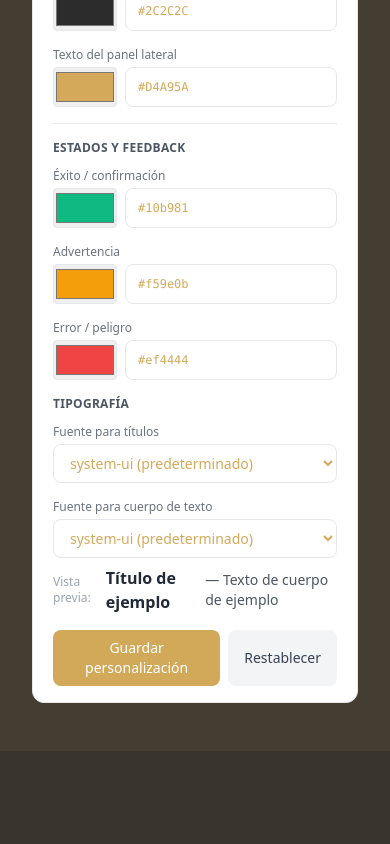
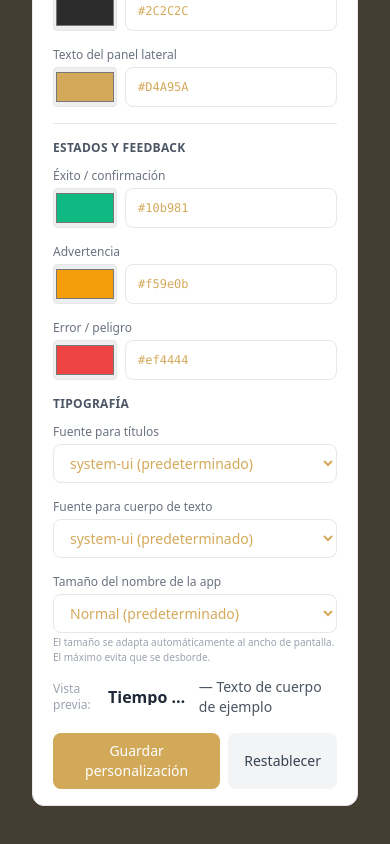
Before and after one commit to DesarrolloWeb-PDL/tiempo-bakery, a Next.js app: page /admin/configuracion in a window 390 px wide. Shown: the part 4324-5168 px from the top of the page. Before the commit the page ends 5075 px from the top, so only its background shows below. Built offline with nearby package versions, Linux system fonts and the light colour scheme; no server answers; the database is empty.

Commit message:
feat: add font-size customization for app title with responsive clamp and overflow protection

```diff
--- a/src/app/admin/configuracion/page.tsx
+++ b/src/app/admin/configuracion/page.tsx
@@ -799,6 +799,7 @@ export default function AdminConfigPage() {
     textMuted: '#9D804B',
     fontHeading: 'system-ui',
     fontBody: 'system-ui',
+    fontSizeTitle: 'clamp(1rem, 2.5vw, 1.5rem)',
     borderColor: '#544A37',
     mutedBg: '#433D32',
     hoverBg: '#4D4535',
@@ -1634,10 +1635,29 @@ export default function AdminConfigPage() {
                 </select>
               </div>
             </div>
-            <div className="mt-2 flex items-center gap-2 text-xs text-gray-400">
+            <div className="mt-4">
+              <label className="block text-xs text-gray-500 mb-1">Tamaño del nombre de la app</label>
+              <select
+                value={theme.fontSizeTitle}
+                disabled={loadingTheme || savingTheme}
+                onChange={(e) => setTheme({ ...theme, fontSizeTitle: e.target.value })}
+                className="w-full px-3 py-2 rounded-lg border border-gray-200 text-sm bg-white"
+              >
+                <option value="clamp(0.875rem, 2vw, 1.125rem)">Pequeño</option>
+                <option value="clamp(1rem, 2.5vw, 1.5rem)">Normal (predeterminado)</option>
+                <option value="clamp(1.125rem, 3vw, 1.75rem)">Mediano</option>
+                <option value="clamp(1.25rem, 3.5vw, 2rem)">Grande</option>
+                <option value="clamp(1.375rem, 4vw, 2.25rem)">Extra grande</option>
+                <option value="clamp(1.5rem, 4.5vw, 2.5rem)">Muy grande</option>
+              </select>
+              <p className="text-[10px] text-gray-400 mt-0.5">
+                El tamaño se adapta automáticamente al ancho de pantalla. El máximo evita que se desborde.
+              </p>
+            </div>
+            <div className="mt-3 flex items-center gap-2 text-xs text-gray-400">
               <span>Vista previa:</span>
-              <span style={{ fontFamily: theme.fontHeading }} className="text-base font-bold text-gray-800">
-                Título de ejemplo
+              <span style={{ fontFamily: theme.fontHeading, fontSize: theme.fontSizeTitle }} className="font-bold text-gray-800 truncate max-w-[200px]">
+                {theme.appTitle || 'Tiempo Bakery'}
               </span>
               <span style={{ fontFamily: theme.fontBody }} className="text-sm text-gray-600">
                 — Texto de cuerpo de ejemplo
--- a/src/app/api/admin/tema/route.ts
+++ b/src/app/api/admin/tema/route.ts
@@ -37,6 +37,8 @@ function mapDbError(error: unknown, fallback: string) {
 
 const hexColor = z.string().regex(/^#[0-9A-F]{6}$/i)
 
+const FONT_SIZE_PATTERN = /^clamp\([^)]+\)$|^\d+(\.\d+)?(rem|px)$/
+
 const themeSchema = z.object({
   appTitle: z.string().min(1).max(100),
   appSubtitle: z.string().max(200),
@@ -51,6 +53,7 @@ const themeSchema = z.object({
   textMuted: hexColor,
   fontHeading: z.string().min(1).max(100),
   fontBody: z.string().min(1).max(100),
+  fontSizeTitle: z.string().regex(FONT_SIZE_PATTERN, 'Formato inválido. Usá rem, px o clamp()'),
   borderColor: hexColor,
   mutedBg: hexColor,
   hoverBg: hexColor,
@@ -77,6 +80,7 @@ const DEFAULT_THEME: ThemeConfig = {
   textMuted: '#9D804B',
   fontHeading: 'system-ui',
   fontBody: 'system-ui',
+  fontSizeTitle: 'clamp(1rem, 2.5vw, 1.5rem)',
   borderColor: '#544A37',
   mutedBg: '#433D32',
   hoverBg: '#4D4535',
--- a/src/components/footer.tsx
+++ b/src/components/footer.tsx
@@ -36,8 +36,8 @@ export default function Footer({ siteContent }: FooterProps) {
           {/* Info */}
           <div>
             <h3
-              className="font-semibold mb-3"
-              style={{ color: theme.primaryColor }}
+              className="font-semibold mb-3 truncate"
+              style={{ color: theme.primaryColor, fontSize: theme.fontSizeTitle }}
             >
               {theme.logoUrl && (
                 <Image
--- a/src/components/header.tsx
+++ b/src/components/header.tsx
@@ -64,10 +64,10 @@ export function Header({ siteContent, showCart = true }: HeaderProps) {
                 unoptimized={logoIsExternal}
               />
             )}
-            <div className="min-w-0">
+            <div className="min-w-0 max-w-[200px] sm:max-w-none">
               <span
-                className="text-base md:text-xl font-bold block leading-tight truncate"
-                style={{ color: theme.primaryColor }}
+                className="font-bold block leading-tight truncate"
+                style={{ color: theme.primaryColor, fontSize: theme.fontSizeTitle }}
               >
                 {theme.appTitle}
               </span>
--- a/src/components/theme-provider.tsx
+++ b/src/components/theme-provider.tsx
@@ -17,6 +17,7 @@ export type ThemeSettings = {
   textMuted: string
   fontHeading: string
   fontBody: string
+  fontSizeTitle: string
   borderColor: string
   mutedBg: string
   hoverBg: string
@@ -41,6 +42,7 @@ export const DEFAULT_THEME: ThemeSettings = {
   textMuted: '#9D804B',
   fontHeading: 'system-ui',
   fontBody: 'system-ui',
+  fontSizeTitle: 'clamp(1rem, 2.5vw, 1.5rem)',
   borderColor: '#544A37',
   mutedBg: '#433D32',
   hoverBg: '#4D4535',
@@ -95,6 +97,7 @@ function applyTheme(theme: ThemeSettings) {
   root.style.setProperty('--brand-error', theme.errorColor)
   root.style.setProperty('--brand-font-heading', theme.fontHeading)
   root.style.setProperty('--brand-font-body', theme.fontBody)
+  root.style.setProperty('--brand-font-size-title', theme.fontSizeTitle)
 
   const bgHsl = hexToHsl(theme.bgBody)
   const fgHsl = hexToHsl(theme.textPrimary)
```
